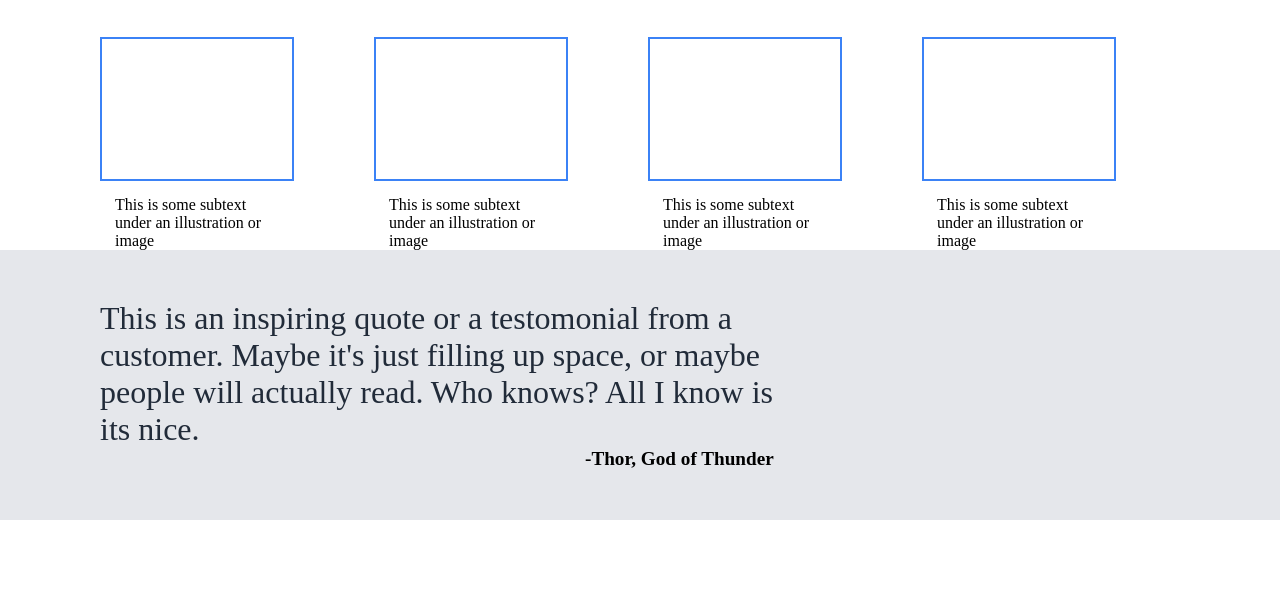
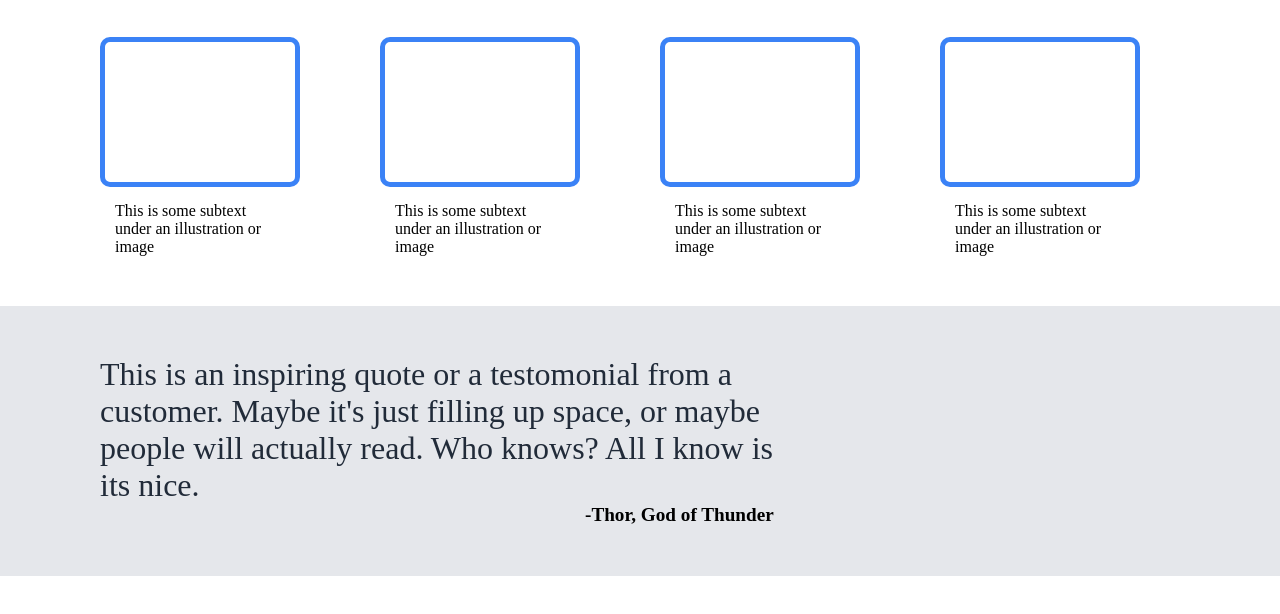
Before and after one commit to rgiri9041/day2-Assignment, a plain HTML site: page index.html in a window 1280 px wide. Shown: the part 338-952 px from the top of the page. Drawn offline with Linux system fonts and the light colour scheme.

Commit message:
Margin and border width update

```diff
--- a/style.css
+++ b/style.css
@@ -86,6 +86,7 @@
 .midof{
     background-color: #E5E7EB;
     padding:50px;
+    margin-top: 50px;
  }
  .quost{
     width: 700px;
@@ -101,6 +102,8 @@
     flex: 1;
     margin: 40px 80px 15px 0px;
     padding: 20px;
+    border-radius: 10px;
+    border-width:5px;
 }
 .thor{
     margin-left: 535px;
```
